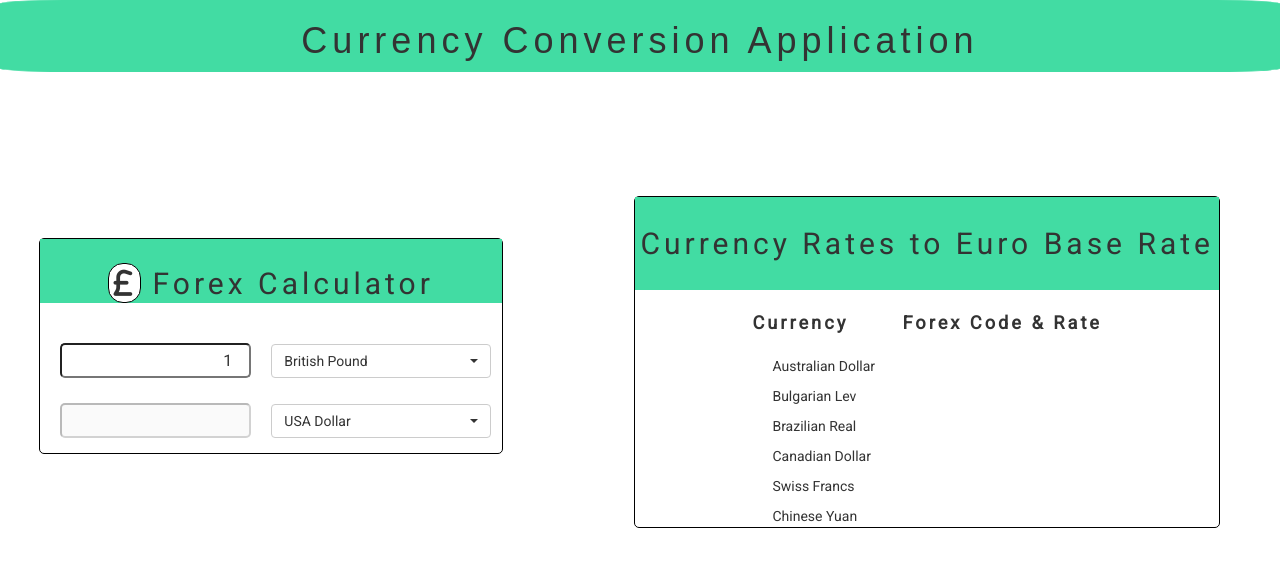
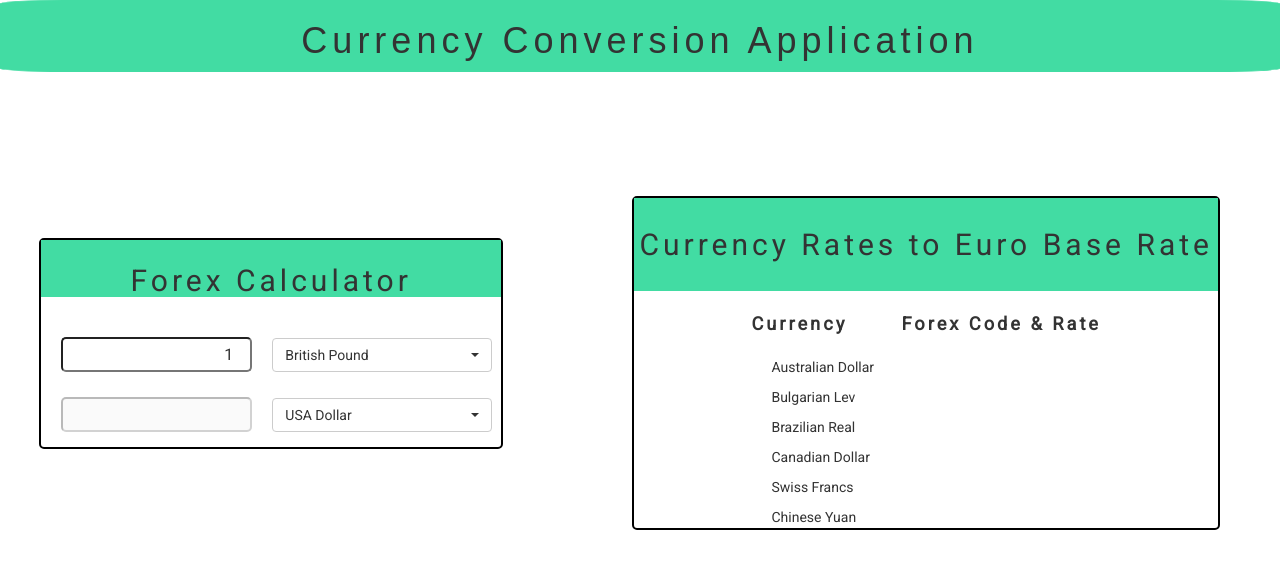
Before and after one commit to payello/currency_modify, a plain HTML site: page index.html in a window 1280 px wide. Drawn offline with nearby package versions, Linux system fonts and the light colour scheme; no server answers.

Commit message:
resized the forex boxes and centralised.

```diff
--- a/css/style.css
+++ b/css/style.css
@@ -52,7 +52,7 @@ th {
 .forexBox{
     margin-right: -20%;
     margin-left: -10%;
-    border: 1px black solid;
+    border: 2px black solid;
     border-radius: 5px;
     background: #fff;
     margin-top: 9em;
@@ -71,7 +71,7 @@ th {
     background: #fff;
     padding: 4px;
     border-radius: 15px;
-    border: 1px solid #000;
+    border: 2px solid #000;
 }
 
 .rate-table{
@@ -82,7 +82,7 @@ th {
 }
 .rate-table-box{
     margin-top: 6em;
-    border: 1px solid black;
+    border: 2px solid black;
     border-radius: 5px;
 }
 .forexTitle-table{
--- a/index.html
+++ b/index.html
@@ -25,7 +25,7 @@
             <div class="col-lg-4">
                 <div class="forexBox">
                     <div class="forexTitle">
-                    <h2><i class="fa fa-gbp" aria-hidden="true"></i>
+                    <h2>
 Forex Calculator</h2>
                     </div>
                         <table>
```
